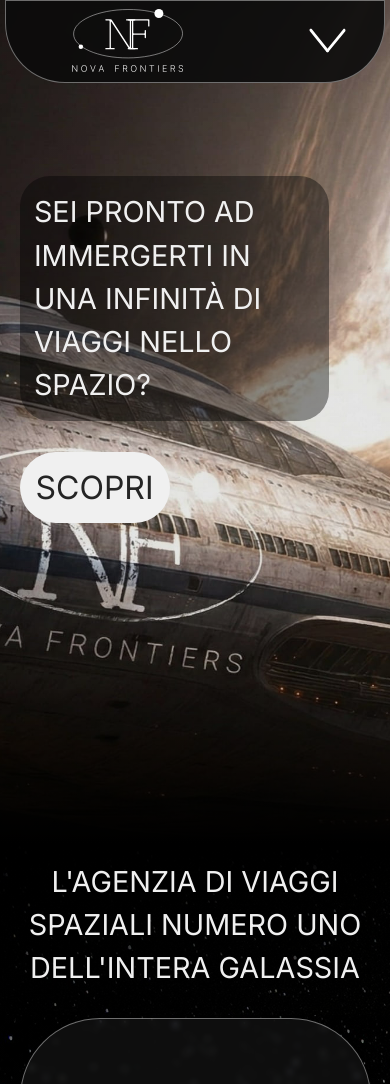
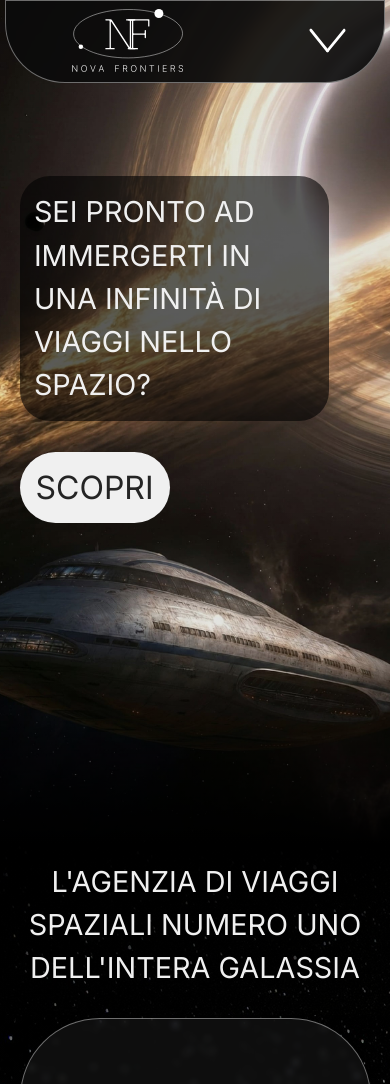
Before and after one commit to Chris-Libra-Unipd/ProgettoTecWeb, a PHP site: page / in a window 390 px wide. Shown: the top 1084 px of the page. Run offline with PHP 8.4, Linux system fonts and the light colour scheme.

Commit message:
modifica hero mobile

```diff
--- a/css/mini_style.css
+++ b/css/mini_style.css
@@ -33,10 +33,19 @@ h2 {
 /*================HOME HERO====================== */
 /*================HOME HERO====================== */
 
+#hero-container {
+    background-image: linear-gradient(
+            180deg,
+            rgba(0, 0, 0, 0.1) 0%,
+            rgba(0, 0, 0, 0.1) 80%,
+            rgba(0, 0, 0, 1) 100%
+        ),
+        url("../assets/img/home/home_hero_mobile.jpeg");
+}
 
 #hero-text-container h2 {
     max-width: 80%;
-    background-color: rgb(0, 0, 0, 0.4);
+    background-color: rgb(0, 0, 0, 0.6);
     border-radius: 30px;
     padding: 0.5em;
     margin-bottom: 1.5em;
--- a/css/style.css
+++ b/css/style.css
@@ -285,7 +285,7 @@ header {
 #hero-container::after {
     content: "";
     position: absolute;
-    bottom: -30em;
+    top: 100%;
     left: 0;
     width: 100%;
     height: 30em;
```
Also changed, not shown: assets/img/home/home_hero_mobile.jpeg (added).
